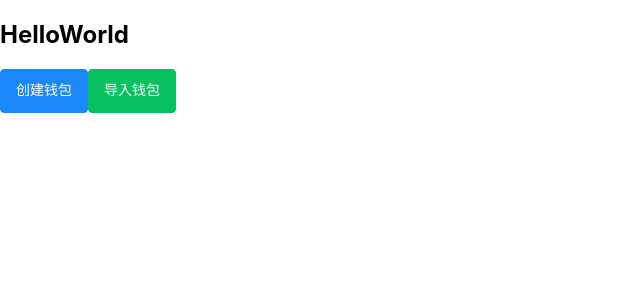
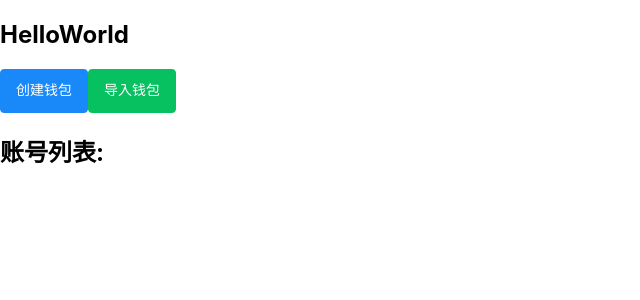
Before and after one commit to Awaysed/wallet-web3, a Vue app: page / in a window 1280 px wide. Shown: the top 300 px of the page, without its empty margins (0-640 px from the left). Built offline with nearby package versions, Linux system fonts and the light colour scheme.

Commit message:
add:viode3

```diff
--- a/components.d.ts
+++ b/components.d.ts
@@ -7,6 +7,7 @@ export {}
 /* prettier-ignore */
 declare module 'vue' {
   export interface GlobalComponents {
+    AccountList: typeof import('./src/components/AccountList.vue')['default']
     Button1: typeof import('./src/components/Button1.vue')['default']
     VanButton: typeof import('vant/es')['Button']
     VanCellGroup: typeof import('vant/es')['CellGroup']
--- a/src/App.vue
+++ b/src/App.vue
@@ -1,10 +1,12 @@
 <template>
   <h2>HelloWorld</h2>
   <ButtonVue />
+  <AccountList/>
 </template>
 
 <script setup>
 import ButtonVue from "./components/Button1.vue";
+import AccountList from "./components/AccountList.vue";
 </script>
 
 <style></style>
--- /dev/null
+++ b/src/components/AccountList.vue
@@ -0,0 +1,16 @@
+<template>
+    <h2>账号列表:</h2>
+    <div>
+        <div v-for="item in walletInfo">hello</div>
+    </div>
+</template>
+
+<script setup>
+import { ref } from "vue";
+import store2 from "store2";
+const walletInfo = ref([])
+walletInfo.value =  store2.get("walletInfo") || [];
+</script>
+
+<style scoped lang='less'>
+</style>
```
